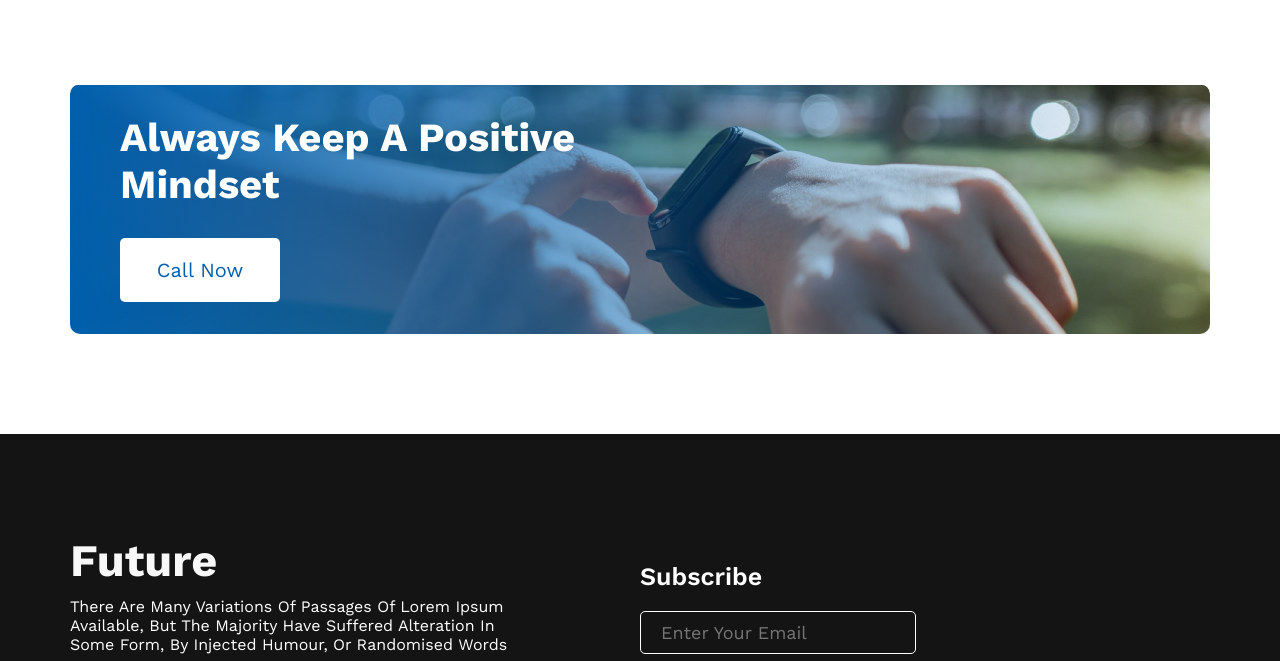
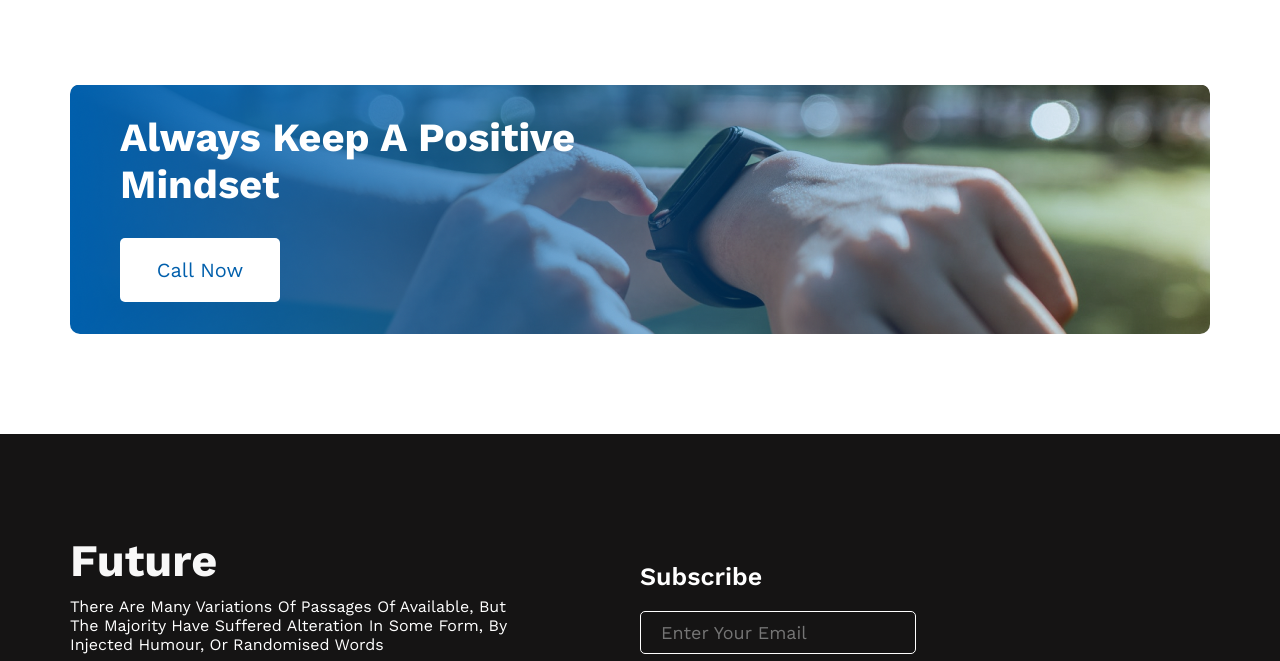
Before and after one commit to Shahid-Zx/My-First-Portfolio, a plain HTML site: page index.html in a window 1280 px wide. Shown: the part 1897-2558 px from the top of the page. Drawn offline with nearby package versions, Linux system fonts and the light colour scheme.

Commit message:
Add files via upload

```diff
--- a/index.html
+++ b/index.html
@@ -139,9 +139,9 @@
           <div class="half-width future">
             <h2>Future</h2>
             <p>
-              There are many variations of passages of Lorem Ipsum available,
-              but the majority have suffered alteration in some form, by
-              injected humour, or randomised words
+              There are many variations of passages of available, but the
+              majority have suffered alteration in some form, by injected
+              humour, or randomised words
             </p>
             <address>
               Email : info@gmail.com <br />Phone : 01500 00 00 00
```
